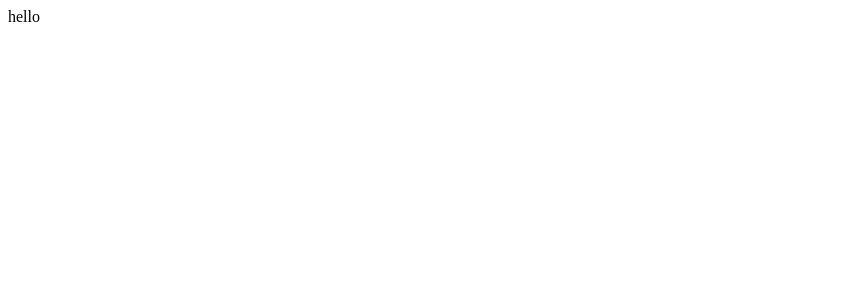
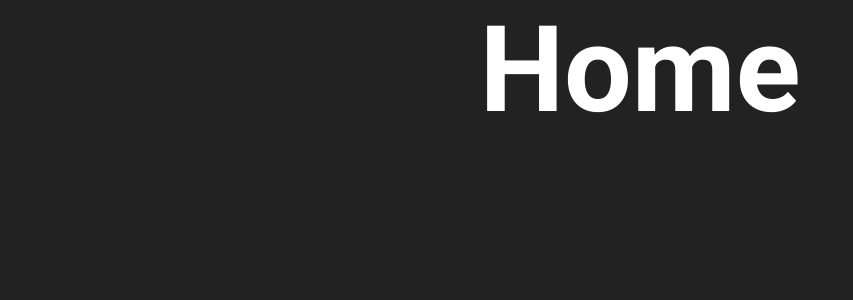
Before and after one commit to Mirzayevsky/Porfolio, a React (Create React App) app: page / in a window 1280 px wide. Shown: the top 300 px of the page, without its empty margins (0-853 px from the left). Built offline with nearby package versions, Linux system fonts and the light colour scheme.

Commit message:
folders created and initialized home page

```diff
--- a/package.json
+++ b/package.json
@@ -6,12 +6,11 @@
     "@testing-library/jest-dom": "^5.14.1",
     "@testing-library/react": "^12.0.0",
     "@testing-library/user-event": "^13.2.1",
-    "boxicons": "^2.1.1",
     "react": "^17.0.2",
     "react-dom": "^17.0.2",
     "react-router-dom": "^6.2.1",
     "react-scripts": "5.0.0",
-    "sass": "^1.49.8",
+    "styled-components": "^6.1.1",
     "web-vitals": "^2.1.0"
   },
   "scripts": {
--- a/public/index.html
+++ b/public/index.html
@@ -15,6 +15,9 @@
       user's mobile device or desktop. See https://developers.google.com/web/fundamentals/web-app-manifest/
     -->
     <link rel="manifest" href="%PUBLIC_URL%/manifest.json" />
+    <link rel="preconnect" href="https://fonts.googleapis.com">
+<link rel="preconnect" href="https://fonts.gstatic.com" crossorigin>
+<link href="https://fonts.googleapis.com/css2?family=Roboto:wght@700&display=swap" rel="stylesheet">
     <!--
       Notice the use of %PUBLIC_URL% in the tags above.
       It will be replaced with the URL of the `public` folder during the build.
@@ -24,7 +27,7 @@
       work correctly both with client-side routing and a non-root public URL.
       Learn how to configure a non-root public URL by running `npm run build`.
     -->
-    <title>React App</title>
+    <title>Porfolio</title>
   </head>
   <body>
     <noscript>You need to enable JavaScript to run this app.</noscript>
--- a/src/App.jsx
+++ b/src/App.jsx
@@ -1,9 +1,13 @@
+import Home from "./pages/home/home"
+import React from "react"
+import { AppWrapper } from "./styles/styles"
 
 function App() {
     return (
-        <div>
-            hello
-        </div>
+           <React.Fragment>
+             <Home/>
+             <AppWrapper/>
+           </React.Fragment>
 
     )
 }
--- /dev/null
+++ b/src/pages/home/home.jsx
@@ -0,0 +1,10 @@
+import React from "react";
+import { Wrapper } from "./styles";
+const Home= () => {
+    return(
+        <Wrapper>
+            Home
+        </Wrapper>
+    )
+}
+export default Home
--- /dev/null
+++ b/src/pages/home/styles.js
@@ -0,0 +1,10 @@
+import styled from "styled-components";
+export const Wrapper = styled.div`
+height: 100vh;
+width: 100%;
+background-color: #222;
+color: #fff;
+font-size: 120px;
+font-weight: 800;
+text-align: center;
+`;
--- /dev/null
+++ b/src/styles/styles.js
@@ -0,0 +1,23 @@
+import { createGlobalStyle } from "styled-components";
+
+
+export const AppWrapper = createGlobalStyle`
+*{
+    padding: 0;
+    margin: 0;
+    box-sizing: border-box;
+    list-style: none;
+    font-family: 'Roboto', sans-serif;
+}
+/* html{
+    overflow: scroll;
+    overflow-x: hidden;
+  }
+  ::-webkit-scrollbar{
+    width: 0;
+  }
+.ant-picker-dropdown{
+  width: 426px !important;
+  height: 278px;
+}  */
+`
```
Also changed, not shown: src/pages/about/about.jsx (added), src/pages/about/styles.js (added), src/pages/projects/projects.jsx (added), src/pages/projects/styles.js (added), 2 other files (tests, documents, lock files or other folders).
